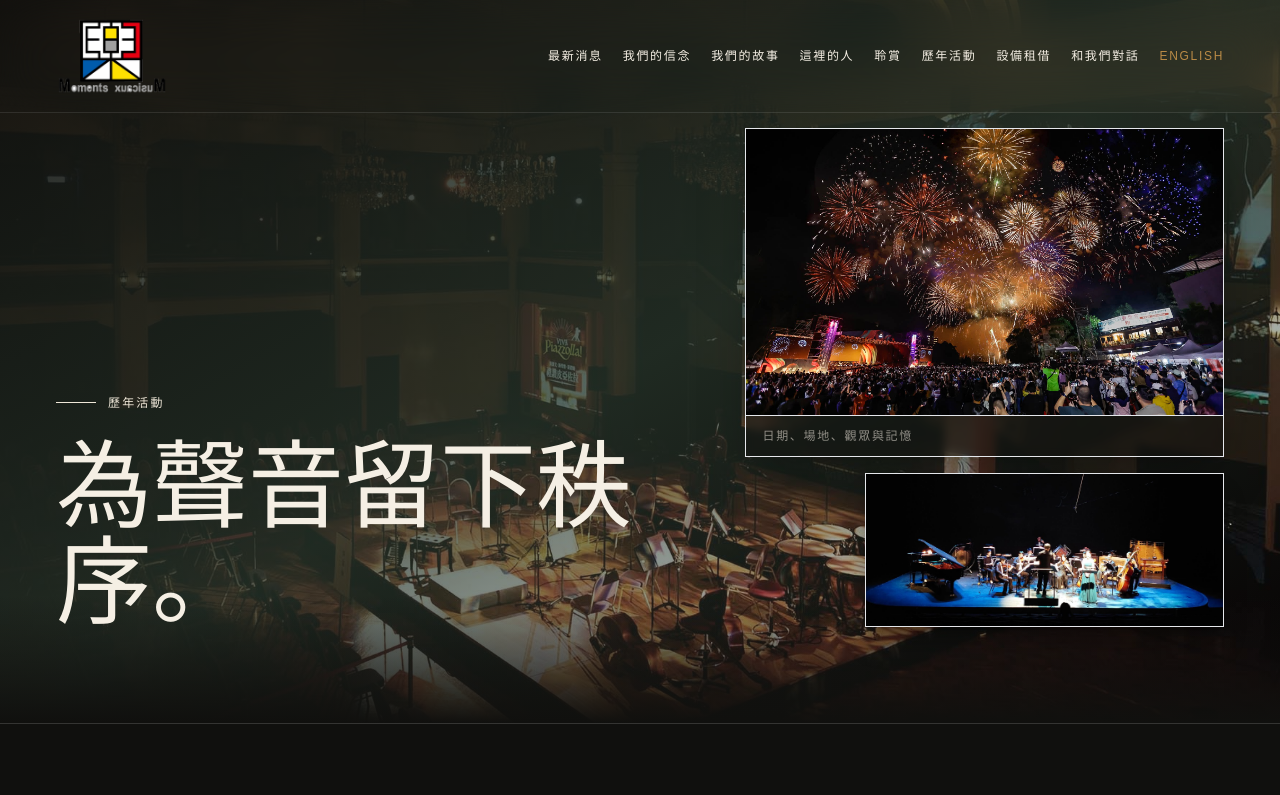
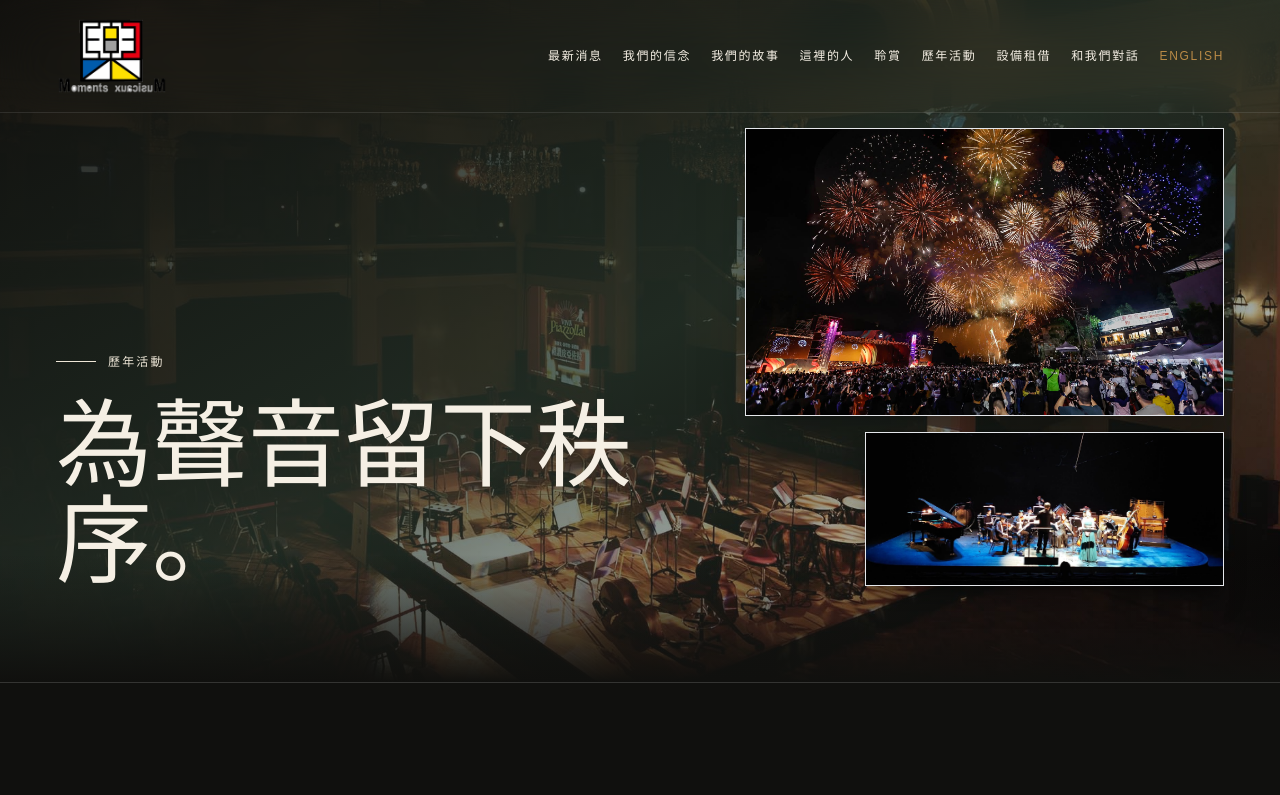
Before and after one commit to pmmtaiwan/pmm-website, a Next.js app: page /zh/archive in a window 1280 px wide. Shown: the top 795 px of the page. Built offline with nearby package versions, Linux system fonts and the light colour scheme.

Commit message:
Add 2017 Sun Moon Lake archive poster

```diff
--- a/app/zh/archive/page.tsx
+++ b/app/zh/archive/page.tsx
@@ -49,7 +49,6 @@ export default function ChineseArchivePage() {
         previewImageAlt="歷年活動頁主視覺。"
         secondaryImage="/images/page-themes/archive-s.jpg"
         secondaryImageAlt="歷年活動頁輔助視覺。"
-        caption="日期、場地、觀眾與記憶"
         tone="quiet"
       />
       <Section eyebrow="歷年活動" title="一些你可能和我們一起走過的足跡">
```
